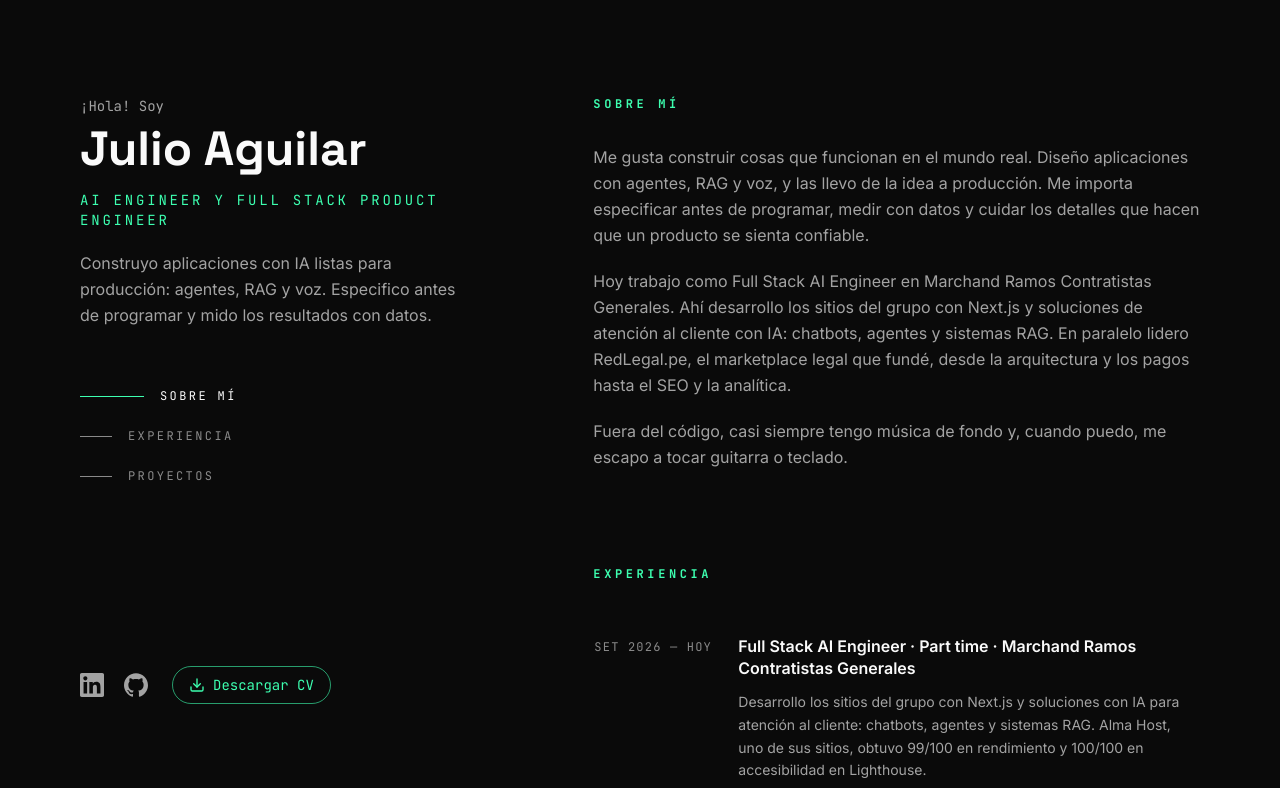
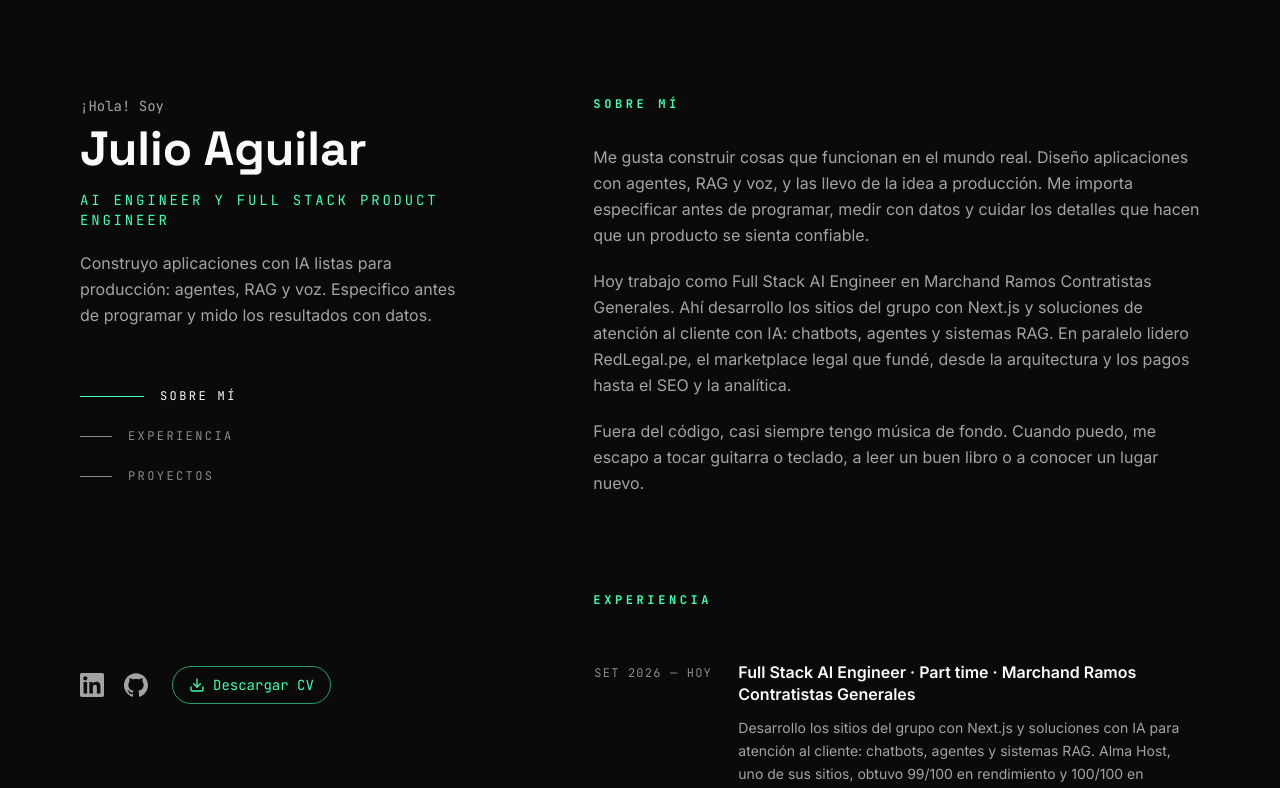
Before and after one commit to JCesarAguilar/PaginaPersonal, a Next.js app: page / in a window 1280 px wide. Shown: the top 788 px of the page. Built offline with nearby package versions, Linux system fonts and the light colour scheme.

Commit message:
content: lectura y viajes en el cierre de Sobre mí
Co-Authored-By: Claude Opus 5.5 <noreply@anthropic.com>
Claude-Session: https://claude.ai/code/session_01WQLvzjzn55UrgVMgMspm3U

```diff
--- a/src/data/about.ts
+++ b/src/data/about.ts
@@ -2,5 +2,5 @@
 export const ABOUT_PARAGRAPHS: string[] = [
   "Me gusta construir cosas que funcionan en el mundo real. Diseño aplicaciones con agentes, RAG y voz, y las llevo de la idea a producción. Me importa especificar antes de programar, medir con datos y cuidar los detalles que hacen que un producto se sienta confiable.",
   "Hoy trabajo como Full Stack AI Engineer en Marchand Ramos Contratistas Generales. Ahí desarrollo los sitios del grupo con Next.js y soluciones de atención al cliente con IA: chatbots, agentes y sistemas RAG. En paralelo lidero RedLegal.pe, el marketplace legal que fundé, desde la arquitectura y los pagos hasta el SEO y la analítica.",
-  "Fuera del código, casi siempre tengo música de fondo y, cuando puedo, me escapo a tocar guitarra o teclado.",
+  "Fuera del código, casi siempre tengo música de fondo. Cuando puedo, me escapo a tocar guitarra o teclado, a leer un buen libro o a conocer un lugar nuevo.",
 ];
```
